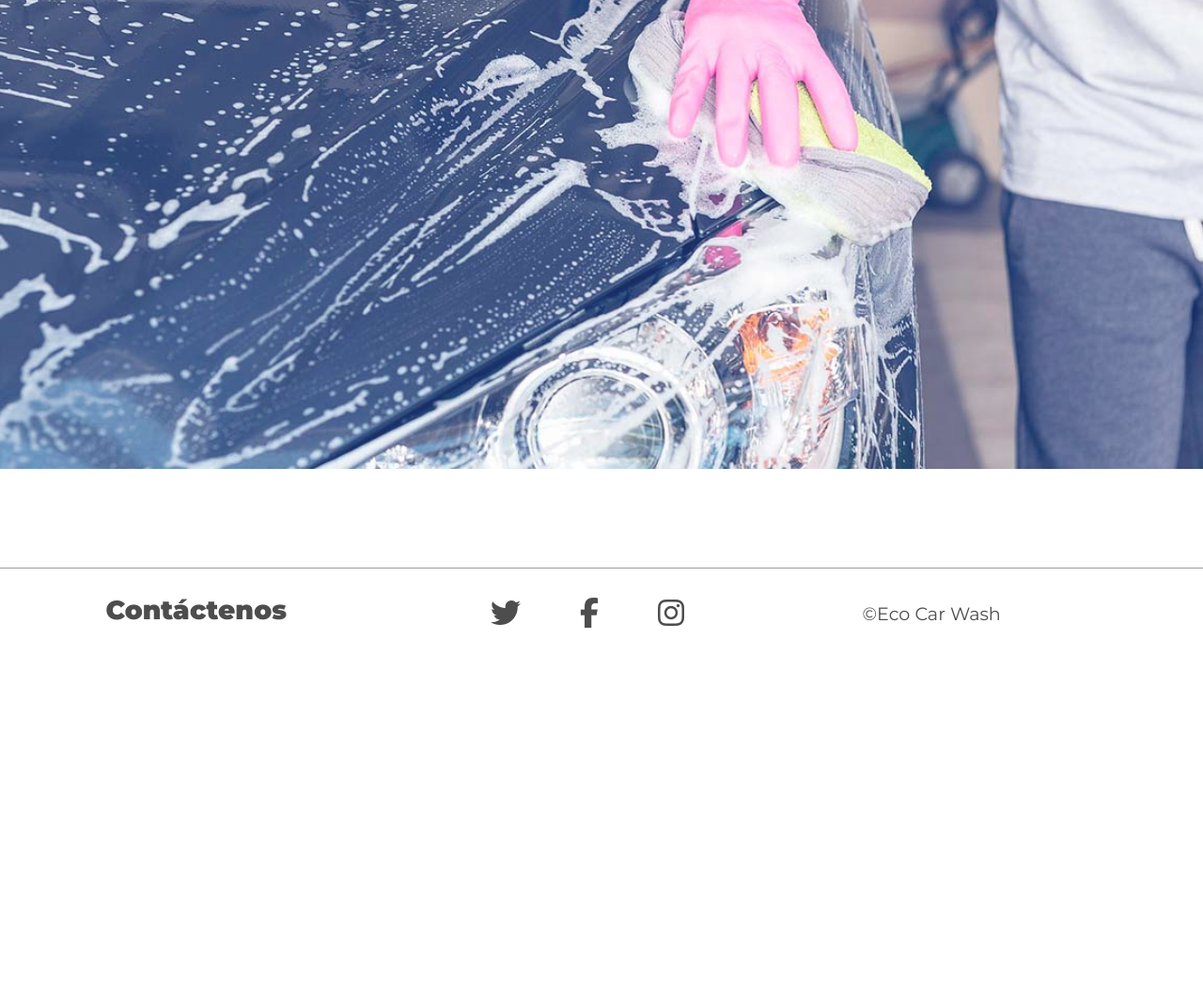
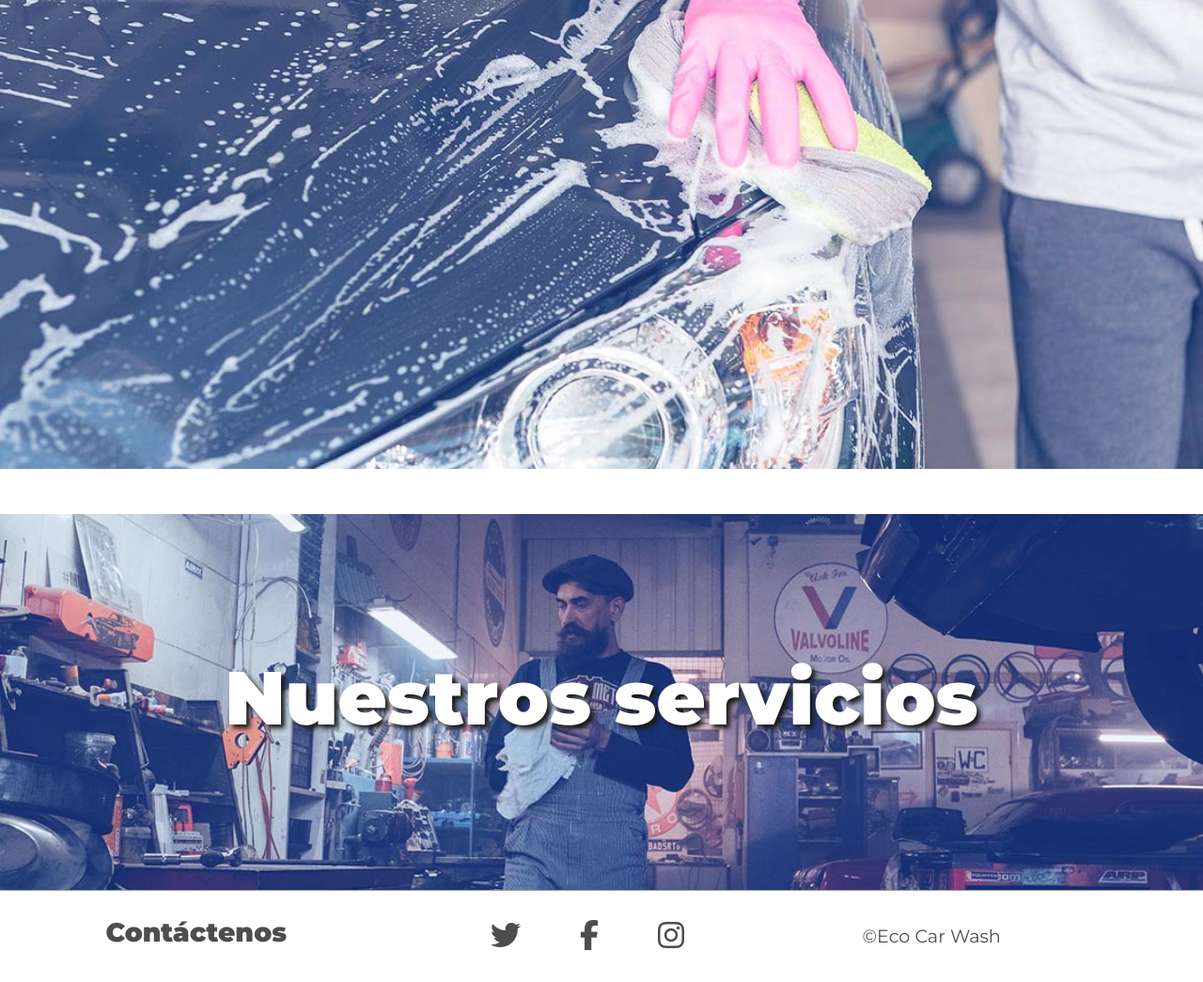
Before and after one commit to sgiraldo776/eco-car-wash, a PHP site: page /GIT/ in a window 1280 px wide. Shown: the part 78-1123 px from the top of the page at 94% size. Before the commit the page ends 746 px from the top, so only its background shows below. Run offline with PHP 8.4, Linux system fonts and the light colour scheme; data that the repository does not hold is empty; some libraries are stand-ins or nearby versions.

Commit message:
Index section

```diff
--- a/css/estilos.css
+++ b/css/estilos.css
@@ -51,6 +51,28 @@ h3 {
 
 
 /* Index */
+
+.bg-index {
+    padding-top: 8rem;
+    background-image: url(../img/bg-secindex.jpg);
+    height: 50vh;
+    background-position: center;
+    background-repeat: no-repeat;
+    background-size: cover;
+    background-attachment: fixed;
+    display: flex;
+    justify-content: center;
+    align-items: center;
+    margin: 0;
+    padding: 0;
+    color:#FFFFFF;
+}
+
+.bg-index h1{
+    font-size: 5rem;
+    text-shadow: 4px 4px 5px #1A1A1A;
+}
+
 
 .navbar {
     padding: 1rem;
--- a/index.php
+++ b/index.php
@@ -51,15 +51,20 @@
             echo('<iframe width="854" height="480" src="'.$row[2].'" frameborder="0" allow="autoplay; encrypted-media" allowfullscreen></iframe>');
             }
 
+        ?>
+
+            <div class="text-center">
+        <?php
             if (isset($_SESSION['rol'])) {
                 if($_SESSION['rol']==1){
-                    echo ' <button type="button" class="btn btn-primary" data-toggle="modal" data-target="#exampleModal">
+                    echo ' <button type="button" class="btn btn-primary mb-5" data-toggle="modal" data-target="#exampleModal">
                     Cambiar Video
                     </button>';
 
                 }
             }
         ?>
+        </div>
 
                 <div class="modal fade" id="exampleModal" tabindex="-1" aria-labelledby="exampleModalLabel" aria-hidden="true">
                     <div class="modal-dialog">
@@ -96,8 +101,8 @@
 
     </div> <!-- etiqueta contenedor -->
 
-    <section class="">
-        <br> <br>
+    <section class="bg-index">
+        <h1>Nuestros servicios</h1>
     </section>
 
     <footer class="footer py-4">
```
Also changed, not shown: img/bg-secindex.jpg (added).
